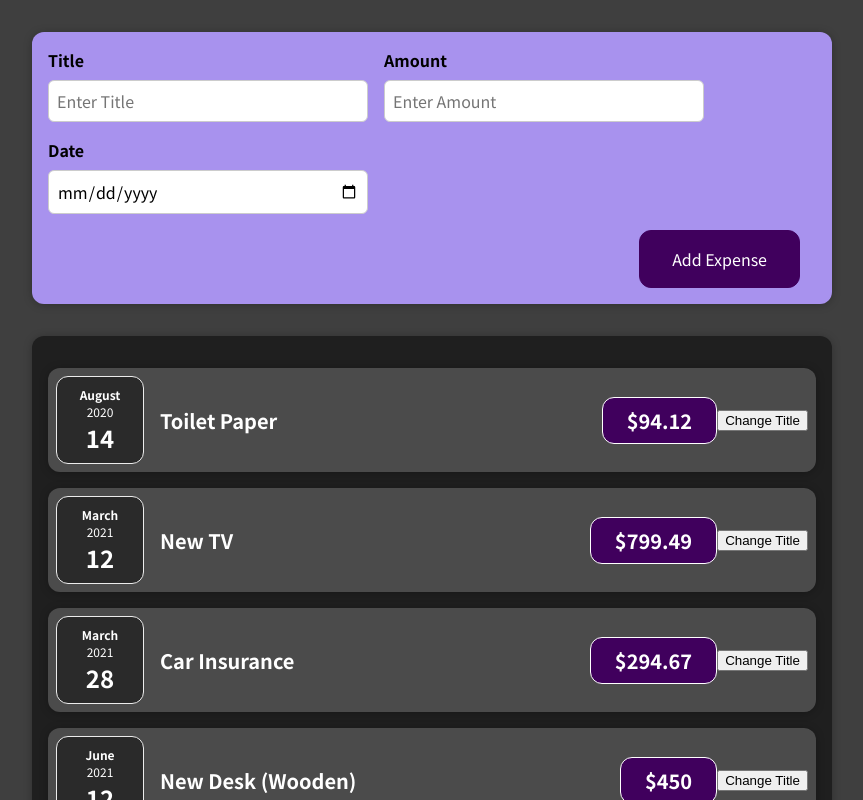
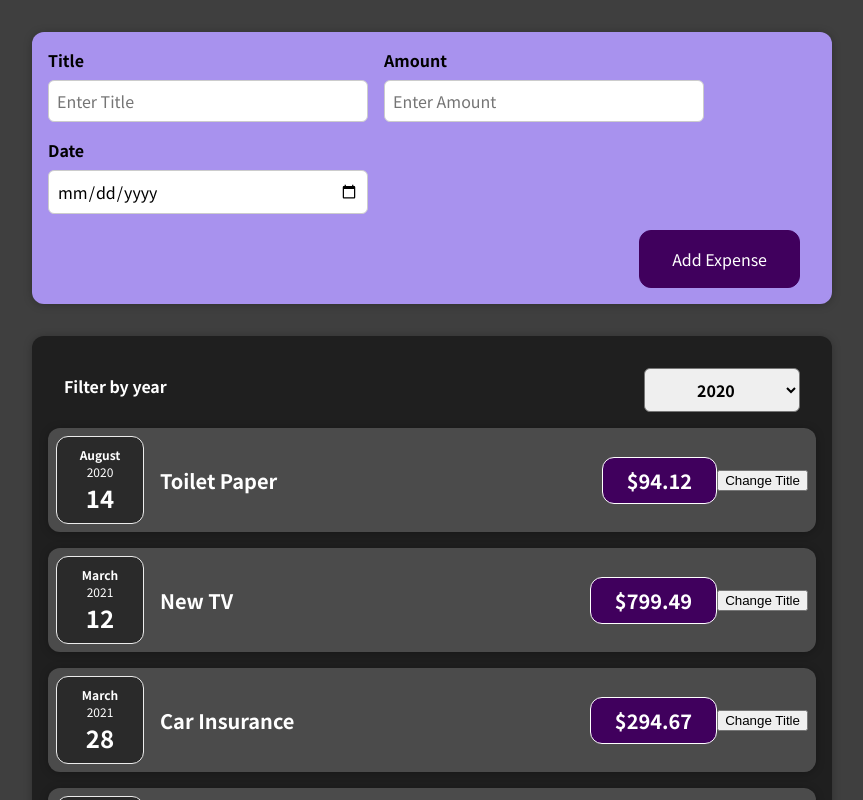
Before and after one commit to waibiaf2/react-complete-guide-ExpenseTracker, a React (Create React App) app: page / in a window 1280 px wide. Shown: the top 800 px of the page, without its empty margins (208-1071 px from the left). Built offline with nearby package versions, Linux system fonts and the light colour scheme.

Commit message:
adds filtering to the expenses component

```diff
--- a/src/App.js
+++ b/src/App.js
@@ -24,8 +24,8 @@
         },
     ];
 
-    const addExpenseHandler = (newExpense) => {
-        console.log(newExpense);
+    const addExpenseHandler = (expense) => {
+        console.log(expense);
     }
 
     return (
--- a/src/components/Expenses/Expenses.js
+++ b/src/components/Expenses/Expenses.js
@@ -1,12 +1,21 @@
+import React, {useState} from "react";
 import './Expense.css'
 
 import ExpenseItem from "./ExpenseItem";
 import Card from "../UI/Card";
+import ExpensesFilter from "./ExpensesFilter";
 
 const Expenses = (props) => {
     //const expenses = props.expenses;
+    const [filteredYear, setFilteredYear] = useState('2020');
+
+    const filterChangeHandler = selectedYear => {
+        setFilteredYear(selectedYear);
+    };
+
     return (
         <Card className="expenses">
+            <ExpensesFilter selected={filteredYear} onChangeFilter={filterChangeHandler} />
             { props.expenses.map((expense) => (
                 <ExpenseItem
                     expenseTitle={expense.title}
--- /dev/null
+++ b/src/components/Expenses/ExpensesFilter.css
@@ -0,0 +1,24 @@
+.expenses-filter {
+    color: white;
+    padding: 0 1rem;
+}
+
+.expenses-filter__control {
+    display: flex;
+    width: 100%;
+    align-items: center;
+    justify-content: space-between;
+    margin: 1rem 0;
+}
+
+.expenses-filter label {
+    font-weight: bold;
+    margin-bottom: 0.5rem;
+}
+
+.expenses-filter select {
+    font: inherit;
+    padding: 0.5rem 3rem;
+    font-weight: bold;
+    border-radius: 6px;
+}
--- /dev/null
+++ b/src/components/Expenses/ExpensesFilter.js
@@ -0,0 +1,25 @@
+import React from 'react';
+
+import './ExpensesFilter.css';
+
+const ExpensesFilter = (props) => {
+    const dropdownChangeHandler = (event) => {
+        props.onChangeFilter(event.target.value);
+    };
+
+    return (
+        <div className='expenses-filter'>
+            <div className='expenses-filter__control'>
+                <label>Filter by year</label>
+                <select value={props.selected} onChange={dropdownChangeHandler}>
+                    <option value='2022'>2022</option>
+                    <option value='2021'>2021</option>
+                    <option value='2020'>2020</option>
+                    <option value='2019'>2019</option>
+                </select>
+            </div>
+        </div>
+    );
+};
+
+export default ExpensesFilter;
--- a/src/components/NewExpense/NewExpenseForm.js
+++ b/src/components/NewExpense/NewExpenseForm.js
@@ -26,6 +26,7 @@
         //     return { ...prevState, enteredDate: e.target.value}
         // });
     };
+
     const amountChangeHandler = (e) => {
         setEnteredAmount(e.target.value);
         // console.log(enteredAmount);
```
Also changed, not shown: 1 other file (tests, documents, lock files or other folders).
